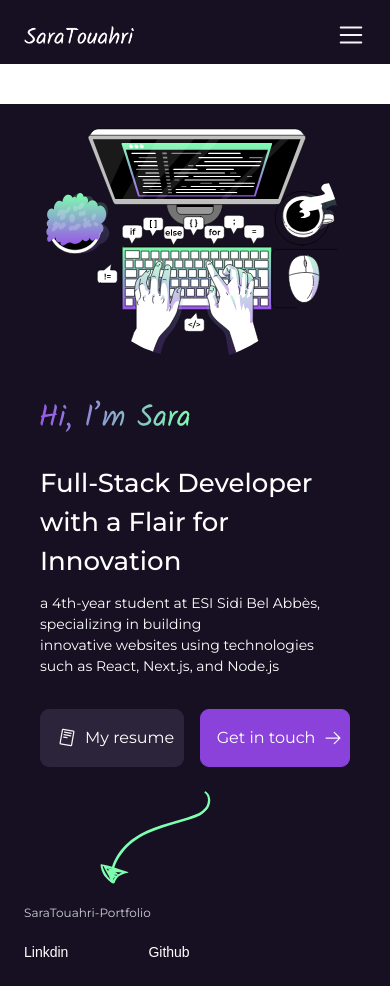
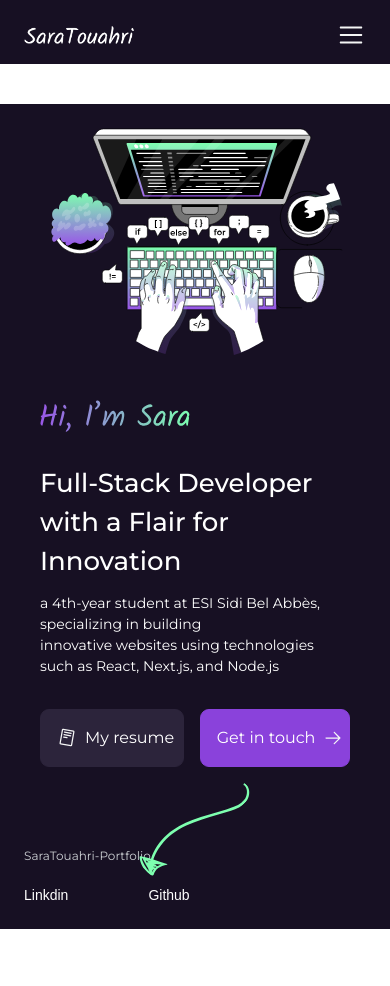
Before and after one commit to saratouahri/portfolio, a Next.js app: page /pages/Home in a window 390 px wide. After the commit the page ends 929 px from the top, so only its background shows below. Built offline with nearby package versions, Linux system fonts and the light colour scheme.

Commit message:
updating the responsive design

```diff
--- a/src/app/pages/About/page.jsx
+++ b/src/app/pages/About/page.jsx
@@ -3,7 +3,7 @@
 import Image from "next/image"
 export default function About(){
     return(
-        <div className="h-fit w-full lg:bg-surface-background bg-surface-secondary flex justify-center items-center">
+        <div className="h-fit lg:h-screen w-full lg:bg-surface-background bg-surface-secondary flex justify-center items-center">
 
             <div className="w-11/12 h-fit bg-surface-secondary rounded-[9px] flex flex-col lg:flex-row  gap-20 mt-16 lg:mt-0">
                 <div className="flex  items-center lg:ml-8">
@@ -30,7 +30,7 @@ export default function About(){
 
                     </div>
 
-                    <div className=" mb-10 lg:mb-0 w-40 block bg-button-primary-default  text-white p-3 rounded-[9px] flex flex-row space-x-2 transition-all duration-300 border-[1px] border-button-primary-default hover:bg-button-primary-hover hover:border-white hover:border-[1px]">
+                    <div className=" mb-14 w-40 block bg-button-primary-default  text-white p-3 rounded-[9px] flex flex-row space-x-2 transition-all duration-300 border-[1px] border-button-primary-default hover:bg-button-primary-hover hover:border-white hover:border-[1px]">
                             <Image src="/ReadCvLogo.svg" width={20} height={20}/>
                             <input type="submit" onClick={() => window.open('/CV_Touahri_sara.pdf')} value="My resume"  className="cursor-pointer outline-none border-none bg-transparent text-white"/>
                         </div>
--- a/src/app/pages/Home/page.jsx
+++ b/src/app/pages/Home/page.jsx
@@ -2,15 +2,18 @@
 
 import Image from "next/image"
 import Link from "next/link";
+
 export default function Home(){
 
     return(
-        <div className="bg-surface-background w-full home-height  ">
-           <div className="lg:hidden sm:flex sm:flex-row justify-center items-center mx-10 mt-10">
+
+        <div className="bg-surface-background w-full h-fit">
+            <div className="">
+                <div className="lg:hidden flex flex-row justify-center items-center mt-10">
                     <Image src="/codetyping.svg" width={300} height={400}/>
                 </div>
-            <div className="sm:flex sm:flex-col lg:flex-row justify-between  mx-10 lg:mx-24 ">
-                <div className="flex flex-col mt-10  lg:mt-32">
+                <div className="sm:flex sm:flex-col lg:flex-row justify-between mx-10 lg:mx-24">
+                    <div className="flex flex-col mt-10 lg:mt-32">
                         <div className="mb-8">
                             <Image src="/sara.svg" width={150} height={150}/>
                         </div>
@@ -18,27 +21,26 @@ export default function Home(){
                             <h1 className="text-[26px] text-white font-medium mb-3">
                             Full-Stack Developer with a Flair for Innovation
                             </h1>
-
-                        <p className="text-[14px] text-white font-normal" >
-                        a 4th-year student at ESI Sidi Bel Abbès, specializing in building <br/> innovative websites  using technologies such as React, Next.js, and Node.js
+                            <p className="text-[14px] text-white font-normal">
+                            a 4th-year student at ESI Sidi Bel Abbès, specializing in building <br/> innovative websites using technologies such as React, Next.js, and Node.js
                             </p>
                         </div>
 
                         <div className="flex ">
-                        <div className="mr-4  relative lg:left-4 bg-surface-secondary text-white p-4 rounded-[9px] flex flex-row space-x-2 items-center duration-300 border-[1px] border-surface-secondary hover:bg-surface-primary hover:border-white hover:border-[1px]">
+                            <div className="mr-4 relative lg:left-4 bg-surface-secondary text-white p-4 rounded-[9px] flex flex-row space-x-2 items-center duration-300 border-[1px] border-surface-secondary hover:bg-surface-primary hover:border-white hover:border-[1px]">
                                 <Image src="/ReadCvLogo.svg" width={20} height={20}/>
-                            <input type="submit" onClick={() => window.open('/CV_Touahri_sara.pdf')} value="My resume"  className="cursor-pointer  bg-transparent text-white"  />
+                                <input type="submit" onClick={() => window.open('/CV_Touahri_sara.pdf')} value="My resume" className="cursor-pointer bg-transparent text-white"/>
                             </div>
                             <Link href="/pages/Contact">
-                        <div className=" relative lg:left-4 bg-button-primary-default   text-white p-4 rounded-[9px] flex flex-row space-x-2  duration-300 border-[1px] border-button-primary-default hover:bg-button-primary-hover hover:border-white hover:border-[1px]">
-                            <input type="submit"   value="Get in touch" className="cursor-pointer outline-none border-none bg-transparent text-white"/>
+                                <div className="relative lg:left-4 bg-button-primary-default text-white p-4 rounded-[9px] flex flex-row space-x-2 duration-300 border-[1px] border-button-primary-default hover:bg-button-primary-hover hover:border-white hover:border-[1px]">
+                                    <input type="submit" value="Get in touch" className="cursor-pointer outline-none border-none bg-transparent text-white"/>
                                     <Image src="/ArrowRight.svg" width={20} height={20}/>
                                 </div>
                             </Link>
-
                         </div>
                     </div>
-                {/**large screen */}
+
+                    {/* Large screen */}
                     <div className="hidden lg:flex justify-center flex-col mt-10">
                         <div>
                             <Image src="/codetyping.svg" width={400} height={400}/>
@@ -47,11 +49,16 @@ export default function Home(){
                             <Image src="/Graphic.svg" width={100} height={100}/>
                         </div>
                     </div>
+                </div>
+            </div>
 
+            {/* Show only the bottom half of the graphic */}
+            <div className="lg:hidden flex justify-center relative">
+                <div className="w-[120px] h-[60px] ">
+                    <Image src="/Graphic.svg" width={120} height={120} className="object-cover object-bottom"/>
                 </div>
-            <div className="lg:hidden sm:flex sm:flex-row  mx-24 relative  mt-2 ">
-                    <Image src="/Graphic.svg" width={120} height={120}/>
             </div>
+
         </div>
     )
 }
```
Lines whose indentation alone changed are shown as unchanged.
